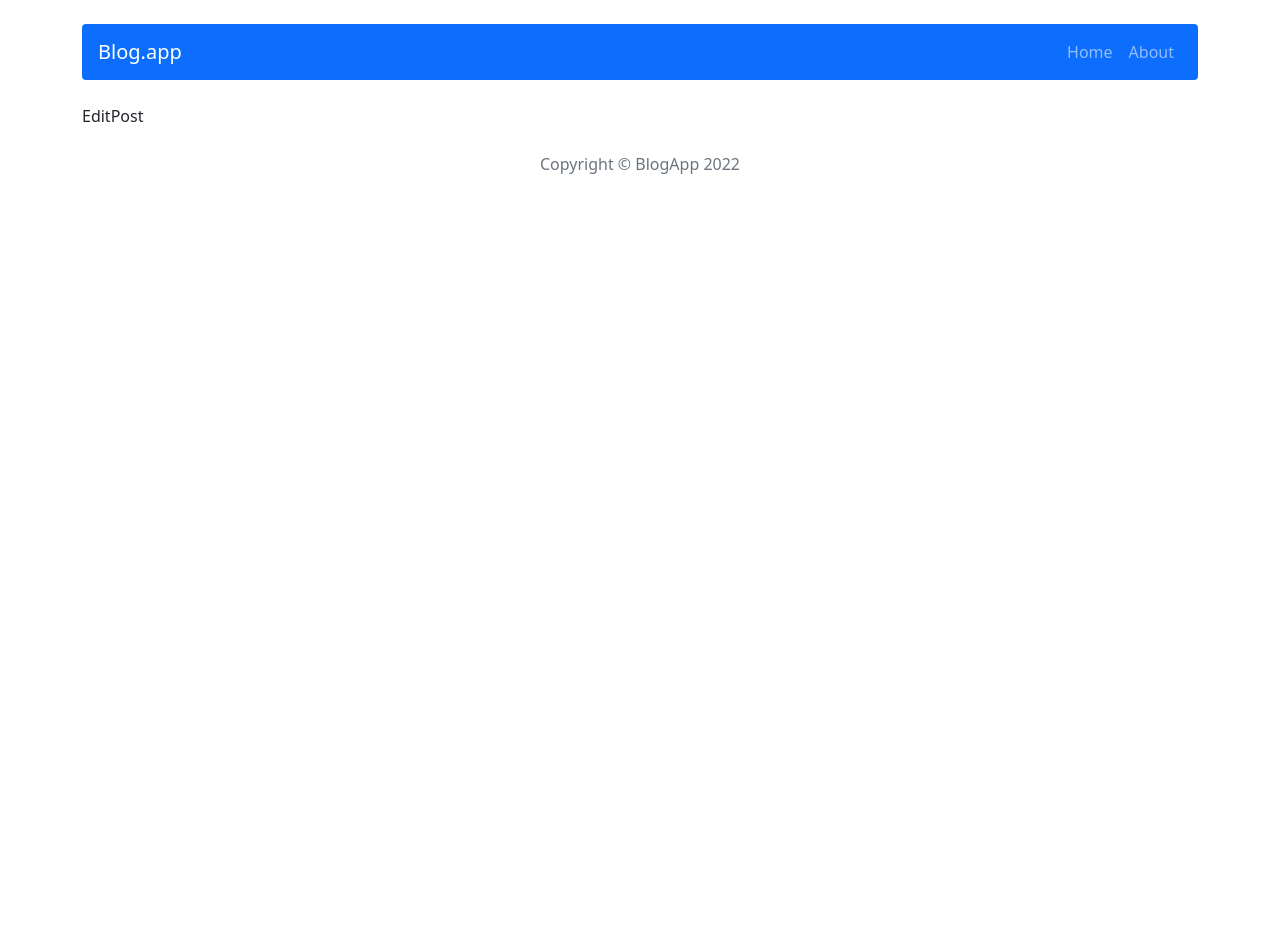
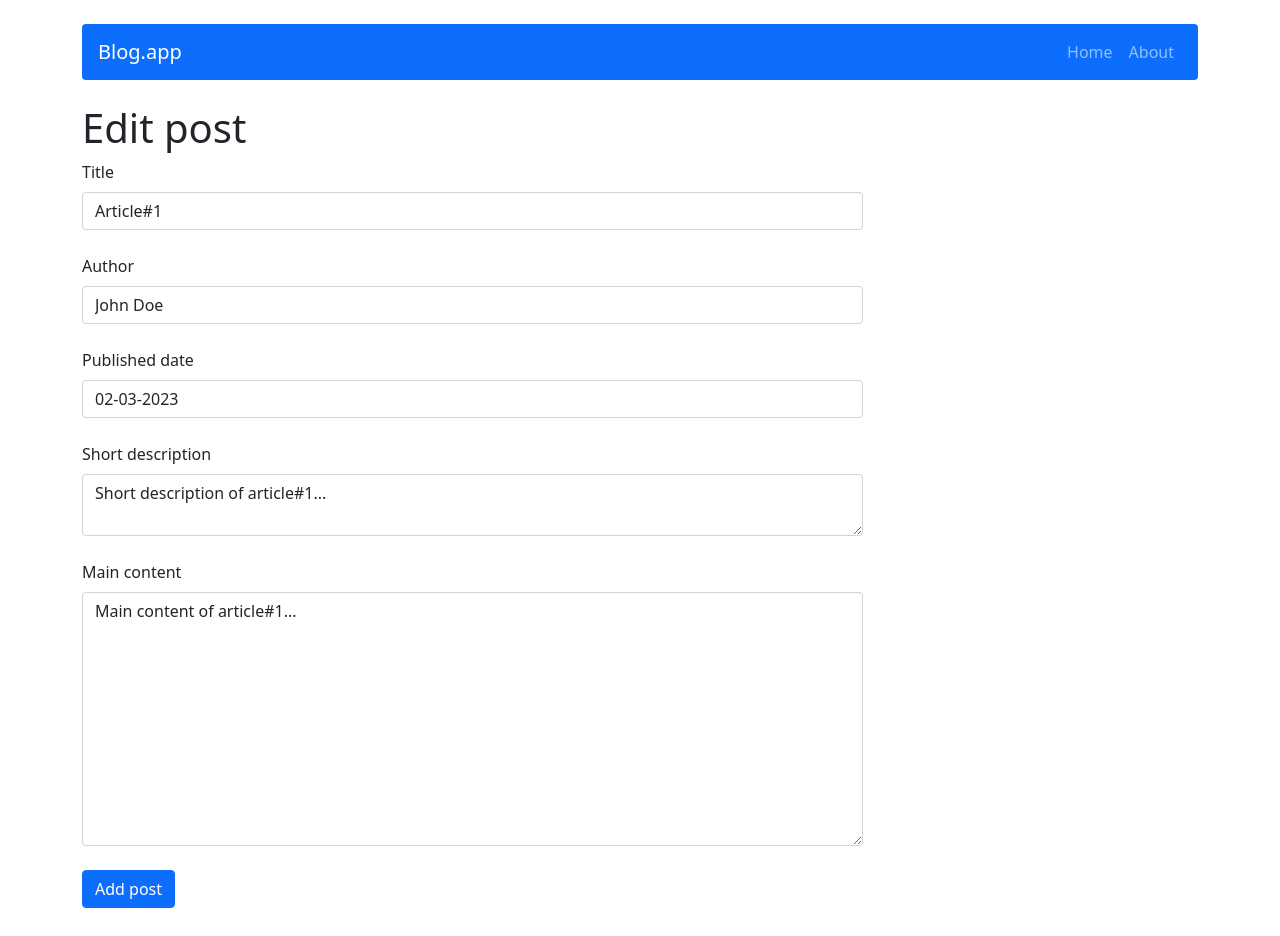
Before and after one commit to PD-2000/react-blog, a React (Create React App) app: page /post/edit/1 in a window 1280 px wide. Shown: the top 936 px of the page. Before the commit the page ends 800 px from the top, so only its background shows below. Built offline with nearby package versions, Linux system fonts and the light colour scheme.

Commit message:
Add PostForm, EditPostForm & http-server

```diff
--- a/package.json
+++ b/package.json
@@ -7,6 +7,7 @@
     "@testing-library/react": "^13.4.0",
     "@testing-library/user-event": "^13.5.0",
     "bootstrap": "5.1.3",
+    "http-server": "^14.1.1",
     "react": "^18.2.0",
     "react-bootstrap": "2.0",
     "react-dom": "^18.2.0",
--- a/src/components/features/AddPostForm/AddPostForm.js
+++ b/src/components/features/AddPostForm/AddPostForm.js
@@ -1,58 +1,20 @@
-import {Form, Button} from "react-bootstrap";
-import {useDispatch} from "react-redux";
-import {addPost} from "../../../redux/postsRedux";
-import {useState} from "react";
-import {useNavigate} from "react-router-dom";
+import {addPost} from '../../../redux/postsRedux';
+import {useDispatch} from 'react-redux';
+import {useNavigate} from 'react-router-dom';
+import shortid from 'shortid';
+import PostForm from "../PostForm/PostForm";
 
 const AddPostForm = () => {
 	const dispatch = useDispatch();
 	const navigate = useNavigate();
 
-	const [title, setTitle] = useState('');
-	const [shortDescription, setShortDescription] = useState('');
-	const [author, setAuthor ] = useState('');
-	const [publishedDate, setPublishedDate ] = useState('');
-	const [content, setContent] = useState('');
-
-	const handleAdd = e => {
-		e.preventDefault();
-		navigate("/");
-		dispatch(addPost({title, author, publishedDate, shortDescription, content}));
-		setTitle('');
-		setShortDescription('');
-		setAuthor('');
-		setPublishedDate('');
-		setContent('');
+	const handleSubmit = post => {
+		dispatch(addPost({id: shortid(), ...post}));
+		navigate('/');
 	};
 
 	return(
-		<div style={{width: '70%'}}>
-			<Form className="">
-				<Form.Group className="mb-4">
-					<Form.Label>Title</Form.Label>
-					<Form.Control value={title} onChange={e => setTitle(e.target.value)} />
-				</Form.Group>
-				<Form.Group className="mb-4">
-					<Form.Label>Author</Form.Label>
-					<Form.Control value={author} onChange={e => setAuthor(e.target.value)} />
-				</Form.Group>
-				<Form.Group className="mb-4">
-					<Form.Label>Published date</Form.Label>
-					<Form.Control value={publishedDate} onChange={e => setPublishedDate(e.target.value)} />
-				</Form.Group>
-				<Form.Group className="mb-4">
-					<Form.Label>Short description</Form.Label>
-					<Form.Control value={shortDescription} onChange={e => setShortDescription(e.target.value)} />
-				</Form.Group>
-				<Form.Group className="mb-4">
-					<Form.Label>Main content</Form.Label>
-					<Form.Control value={content} onChange={e => setContent(e.target.value)} />
-				</Form.Group>
-				<Button onClick={handleAdd} variant="primary" type="submit">
-					Add post
-				</Button>
-			</Form>
-		</div>
+		<PostForm action={handleSubmit} actionText="Add Post" />
 	);
 };
 
--- /dev/null
+++ b/src/components/features/EditPostForm/EditPostForm.js
@@ -0,0 +1,35 @@
+import {useDispatch, useSelector} from 'react-redux';
+import {editPost, getPostById} from '../../../redux/postsRedux';
+import {Navigate, useNavigate, useParams} from 'react-router-dom';
+import PostForm from "../PostForm/PostForm";
+
+const EditPostForm = () => {
+	const {id} = useParams();
+	const post = useSelector((state) => getPostById(state, id));
+
+	const navigate = useNavigate();
+	const dispatch = useDispatch();
+
+	const handleSubmit = (post) => {
+		dispatch(editPost({...post, id}));
+		navigate('/');
+	};
+
+	if(!post)
+		return <Navigate to="/" />;
+
+	return(
+		<PostForm
+			action={handleSubmit}
+			actionText="Edit Post"
+			title={post.title}
+			shortDescription={post.shortDescription}
+			author={post.author}
+			publishedDate={post.publishedDate}
+			content={post.content}
+			category={post.category}
+		/>
+	);
+};
+
+export default EditPostForm;
--- /dev/null
+++ b/src/components/features/PostForm/PostForm.js
@@ -0,0 +1,47 @@
+import {Form, Button} from "react-bootstrap";
+import {useState} from "react";
+
+const PostForm = ({action, actionText, ...props}) => {
+	const [title, setTitle] = useState(props.title || '');
+	const [shortDescription, setShortDescription] = useState(props.shortDescription || '');
+	const [author, setAuthor] = useState(props.author || '');
+	const [publishedDate, setPublishedDate] = useState(props.publishedDate || '');
+	const [content, setContent] = useState(props.content || '');
+
+	const handleSubmit = (e) => {
+		e.preventDefault();
+		action({title, shortDescription, author, publishedDate, content});
+	};
+
+	return(
+		<div style={{width: '70%'}}>
+			<Form className="">
+				<Form.Group className="mb-4">
+					<Form.Label>Title</Form.Label>
+					<Form.Control value={title} onChange={e => setTitle(e.target.value)} />
+				</Form.Group>
+				<Form.Group className="mb-4">
+					<Form.Label>Author</Form.Label>
+					<Form.Control value={author} onChange={e => setAuthor(e.target.value)} />
+				</Form.Group>
+				<Form.Group className="mb-4">
+					<Form.Label>Published date</Form.Label>
+					<Form.Control value={publishedDate} onChange={e => setPublishedDate(e.target.value)} />
+				</Form.Group>
+				<Form.Group className="mb-4">
+					<Form.Label>Short description</Form.Label>
+					<Form.Control as="textarea" rows={2} value={shortDescription} onChange={e => setShortDescription(e.target.value)} />
+				</Form.Group>
+				<Form.Group className="mb-4">
+					<Form.Label>Main content</Form.Label>
+					<Form.Control as="textarea" rows={10} value={content} onChange={e => setContent(e.target.value)} />
+				</Form.Group>
+				<Button onClick={handleSubmit} variant="primary" type="submit">
+					Add post
+				</Button>
+			</Form>
+		</div>
+	);
+};
+
+export default PostForm;
--- a/src/components/features/Posts/Posts.js
+++ b/src/components/features/Posts/Posts.js
@@ -7,9 +7,9 @@ const Posts = () => {
 	const posts = useSelector(getAllPosts);
 
 	return (
-	<Row className="justify-content-between">
-		{posts.map(post => <Post key={post.id} {...post} />)}
-	</Row>
+		<Row>
+			{posts.map(post => <Post key={post.id} {...post} />)}
+		</Row>
 	);
 };
 
--- a/src/components/pages/About/About.js
+++ b/src/components/pages/About/About.js
@@ -1,5 +1,5 @@
 const About = () => {
-	return (
+	return(
 		<>
 			<h1>About</h1>
 		</>
--- a/src/components/pages/AddPost/AddPost.js
+++ b/src/components/pages/AddPost/AddPost.js
@@ -1,9 +1,9 @@
 import AddPostForm from "../../features/AddPostForm/AddPostForm";
 
 const AddPost = () => {
-	return (
+	return(
 		<>
-			<p className="text-center" >AddPost</p>
+			<h1>Add post</h1>
 			<AddPostForm />
 		</>
 	);
--- a/src/components/pages/EditPost/EditPost.js
+++ b/src/components/pages/EditPost/EditPost.js
@@ -1,7 +1,10 @@
+import EditPostForm from "../../features/EditPostForm/EditPostForm";
+
 const EditPost = () => {
-	return (
+	return(
 		<>
-			<p>EditPost</p>
+			<h1>Edit post</h1>
+			<EditPostForm />
 		</>
 	);
 };
--- a/src/components/pages/Home/Home.js
+++ b/src/components/pages/Home/Home.js
@@ -3,7 +3,7 @@ import {Button} from "react-bootstrap";
 import {Link} from "react-router-dom";
 
 const Home = props => {
-	return (
+	return(
 		<>
 			<div className="d-flex justify-content-between">
 				<h1>All posts</h1>
--- a/src/components/pages/SinglePost/SinglePost.js
+++ b/src/components/pages/SinglePost/SinglePost.js
@@ -7,13 +7,11 @@ import {useState} from "react";
 const SinglePost = props => {
 	const {id} = useParams();
 	const postData = useSelector(state => getPostById(state, id));
+	const [show, setShow] = useState(false);
+	const dispatch = useDispatch();
 
-	const [show, setShow] = useState(false);
 	const handleClose = () => setShow(false);
 	const handleShow = () => setShow(true)
-
-	const dispatch = useDispatch();
-
 	const deletePost = () => {
 		dispatch(removePost(id));
 		handleClose();
@@ -21,10 +19,10 @@ const SinglePost = props => {
 
 	if(!postData)
 		return <Navigate to="/" />
-	return (
-		<div>
+	return(
+		<>
 			<div className="d-flex justify-content-between">
-				<h2>{postData.title}</h2>
+				<h1>{postData.title}</h1>
 				<div>
 					<Link key={props.id} to={"/post/edit/" + id}>
 						<Button variant="outline-info m-1">Edit post</Button>
@@ -37,7 +35,6 @@ const SinglePost = props => {
 				<br/><b>Published: </b>{postData.publishedDate}
 			</p>
 			<p>{postData.shortDescription}</p>
-
 			<Modal show={show} onHide={handleClose}>
 				<Modal.Header closeButton>
 					<Modal.Title>Are you sure?</Modal.Title>
@@ -48,7 +45,7 @@ const SinglePost = props => {
 					<Button onClick={handleClose} variant="secondary">Cancel</Button>
 				</Modal.Footer>
 			</Modal>
-		</div>
+		</>
 	);
 };
 
--- a/src/redux/postsRedux.js
+++ b/src/redux/postsRedux.js
@@ -8,10 +8,12 @@ export const getPostById = ({posts}, postId) => posts.find(post => post.id === p
 const createActionName = actionName => `app/posts/${actionName}`;
 const ADD_POST = createActionName('ADD_POST');
 const REMOVE_POST = createActionName('REMOVE_POST');
+const EDIT_POST = createActionName('EDIT_POST');
 
 // Action creators
 export const addPost = payload => ({type: ADD_POST, payload});
 export const removePost = payload => ({type: REMOVE_POST, payload});
+export const editPost = payload => ({type: EDIT_POST, payload});
 
 // Reducer
 const postsReducer = (statePart = [], action) => {
@@ -20,6 +22,8 @@ const postsReducer = (statePart = [], action) => {
 			return [...statePart, {...action.payload, id: shortid()}];
 		case REMOVE_POST:
 			return [...statePart.filter(post => post.id !== action.payload)];
+		case EDIT_POST:
+			return statePart.map(post => (post.id === action.payload.id ? {...post, ...action.payload} : post));
 		default:
 			return statePart;
 	};
```
Also changed, not shown: 1 other file (tests, documents, lock files or other folders). Lines whose indentation alone changed are shown as unchanged.
